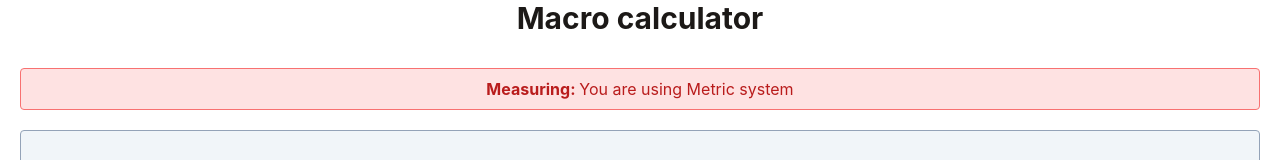
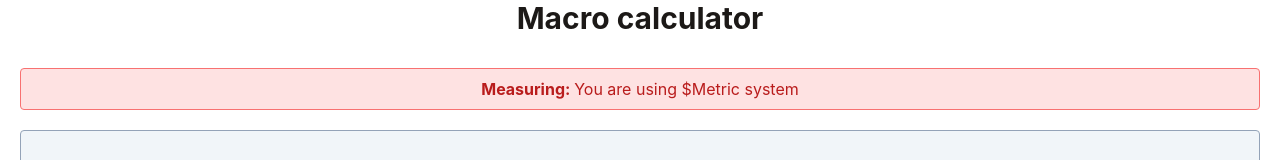
Before and after one commit to FACorreiaa/Macro-Calculator-React, a React (Vite) app: page /results in a window 1280 px wide. Shown: the top 160 px of the page. Built offline with nearby package versions, Linux system fonts and the light colour scheme; what @catppuccin/tailwindcss would draw is missing.

Commit message:
refactor results page

```diff
--- /dev/null
+++ b/src/components/dashboard/calories-objective.tsx
@@ -0,0 +1,32 @@
+import { dietObjectiveAtom, objectiveAtom } from '../../pages/tdee';
+import { useAtom } from 'jotai';
+
+export const DisplayCalorieObjective = () => {
+	const [dietObjective] = useAtom(dietObjectiveAtom);
+	const [objective] = useAtom(objectiveAtom);
+
+	return (
+		<div className="bg-slate-100 border border-slate-400  p-2  rounded relative text-center m-5">
+			<div
+				className=" m-5 justify-center text-center p-2 items-center bg-blue-500 text-white text-sm font-bold px-4 py-3 border border-blue-200 border-spacing-2 rounded"
+				role="alert">
+				<p className="text-sm">
+					<label className="font-bold">Calories target:&nbsp; </label>
+					<span>
+						For {objective} you should consume{' '}
+						<span className="underline font-bold text-lg">{dietObjective}</span>{' '}
+						per day or&nbsp;
+					</span>
+					<span>
+						<span className="underline font-bold text-lg">
+							{dietObjective * 7}
+						</span>{' '}
+						per week
+					</span>
+				</p>
+			</div>
+		</div>
+	);
+};
+
+export default DisplayCalorieObjective;
--- /dev/null
+++ b/src/components/dashboard/main-info.tsx
@@ -0,0 +1,93 @@
+import { bmrCalculationValuesAtom, bmrAtom } from '../../pages/bmr';
+import {
+	macrosAtom,
+	tdeeAtom,
+	objectiveAtom,
+	activityAtom,
+	dietObjectiveListAtom,
+} from '../../pages/tdee';
+import CustomMacroCard from './macro-card';
+import { useAtom } from 'jotai';
+
+export const DisplayBaseInfo = () => {
+	const [individualMacros] = useAtom(macrosAtom);
+	const [bmrData] = useAtom(bmrCalculationValuesAtom);
+	const [bmr] = useAtom(bmrAtom);
+	const [tdee] = useAtom(tdeeAtom);
+	const [objective] = useAtom(objectiveAtom);
+	const [activity] = useAtom(activityAtom);
+	const [allDietObjectives] = useAtom(dietObjectiveListAtom);
+
+	return (
+		<div className="bg-slate-100 border border-slate-400  p-2  rounded relative text-center m-5">
+			<div className="justify-between flex flex-row p-4 m-5">
+				<div className="w-64 shadow-sm justify-center  shadow-slate-800  bg-white p-6 border border-spacing-2 rounded">
+					<h1 className="text-xl font-bold mb-2">Biometric Data</h1>
+					<p className="text-sm">
+						<label className="font-bold">sex: </label>
+						<span>{bmrData.sex}</span>
+					</p>
+					<p className="text-sm">
+						<label className="font-bold">Age: </label>
+						<span>{bmrData.age}</span>
+					</p>
+					<p className="text-sm">
+						<label className="font-bold">Weight: </label>
+						<span>{bmrData.weight}</span>
+					</p>
+					<p className="text-sm">
+						<label className="font-bold">Height: </label>
+						<span>{bmrData.height}</span>
+					</p>
+					<p className="text-sm">
+						<label className="font-bold">BMR: </label>
+						<span>{bmr}</span>
+					</p>
+				</div>
+				<div className="w-64 shadow-sm justify-center  shadow-slate-800  bg-white p-6 border border-spacing-2 rounded">
+					<h1 className="text-xl font-bold mb-2">TDEE</h1>
+					<p className="text-sm ">
+						<span className="text-lg">{tdee}</span>
+					</p>
+				</div>
+				<div className="w-64 shadow-sm justify-center  shadow-slate-800  bg-white p-6 border border-spacing-2 rounded">
+					<h1 className="text-xl font-bold mb-2">Goals and Objectives</h1>
+
+					<p className="text-sm">
+						<label className="font-bold">Objective: </label>
+						<span>{objective}</span>
+					</p>
+					<p className="text-sm">
+						<label className="font-bold">Activity: </label>
+						<span>{activity}</span>
+					</p>
+					<p className="text-sm">
+						<label className="font-bold">Maintenance calories: </label>
+						<span>{allDietObjectives.Maintenance}</span>
+					</p>
+					<p className="text-sm">
+						<label className="font-bold">Bulking Calories: </label>
+						<span>{allDietObjectives.Bulking}</span>
+					</p>
+					<p className="text-sm">
+						<label className="font-bold">Cutting Calories: </label>
+						<span>{allDietObjectives.Cutting}</span>
+					</p>
+				</div>
+			</div>
+			<div className="justify-between flex flex-row p-4 m-5">
+				{Object.entries(individualMacros).map(([title, macros]: any) => (
+					<CustomMacroCard
+						key={title}
+						title={title}
+						protein={macros.protein}
+						fats={macros.fats}
+						carbs={macros.carbs}
+					/>
+				))}
+			</div>
+		</div>
+	);
+};
+
+export default DisplayBaseInfo;
--- /dev/null
+++ b/src/components/dashboard/metric-info.tsx
@@ -0,0 +1,19 @@
+import { bmrCalculationValuesAtom } from '../../pages/bmr';
+import { useAtom } from 'jotai';
+
+function BannerMetricInfo() {
+	const [bmrData] = useAtom(bmrCalculationValuesAtom);
+
+	return (
+		<div
+			className="bg-red-100 border border-red-400 text-red-700 mt-2 p-2 mb-2 rounded relative text-center m-5"
+			role="alert">
+			<strong className="font-bold">Measuring: </strong>
+			<span className="block sm:inline">
+				You are using ${bmrData.metric} system
+			</span>
+		</div>
+	);
+}
+
+export default BannerMetricInfo;
--- a/src/pages/results.tsx
+++ b/src/pages/results.tsx
@@ -1,20 +1,14 @@
 import BannerInfoComponent from '../components/banner-info';
+import DisplayCalorieObjective from '../components/dashboard/calories-objective';
 import CustomPieChart from '../components/dashboard/chart/pie-chart';
-import CustomMacroCard from '../components/dashboard/macro-card';
+import DisplayBaseInfo from '../components/dashboard/main-info';
+import BannerMetricInfo from '../components/dashboard/metric-info';
 import DashboardTabsComponent from '../components/dashboard/tabs';
 import HeadComponent from '../components/head';
 import { objectiveValues } from '../helper/data';
 import { getallDietObjectives, getMacroDistribution } from '../helper/tdee';
 import ResultsPageLayout from '../layout/results-layout';
-import { bmrAtom, bmrCalculationValuesAtom } from './bmr';
-import {
-	tdeeAtom,
-	dietObjectiveAtom,
-	dietObjectiveListAtom,
-	activityAtom,
-	objectiveAtom,
-	macrosAtom,
-} from './tdee';
+import { tdeeAtom, objectiveAtom } from './tdee';
 import { useAtom } from 'jotai';
 import { ReactNode, useEffect, useState } from 'react';
 
@@ -22,122 +16,6 @@ type DisplayMacrosType = {
 	children: ReactNode;
 	activePlanTab: string;
 	handlePlanTabClick: (e: React.FormEvent<HTMLButtonElement>) => void;
-};
-type IndividualMacroTypes = {
-	individualMacros: {
-		[key: string]: {
-			protein: number;
-			fats: number;
-			carbs: number;
-		};
-	};
-};
-const DisplayBaseInfo = ({ individualMacros }: IndividualMacroTypes) => {
-	const [bmrData] = useAtom(bmrCalculationValuesAtom);
-	const [bmr] = useAtom(bmrAtom);
-	const [tdee] = useAtom(tdeeAtom);
-	const [objective] = useAtom(objectiveAtom);
-	const [activity] = useAtom(activityAtom);
-	const [allDietObjectives] = useAtom(dietObjectiveListAtom);
-
-	return (
-		<div className="bg-slate-100 border border-slate-400  p-2  rounded relative text-center m-5">
-			<div className="justify-between flex flex-row p-4 m-5">
-				<div className="w-64 shadow-sm justify-center  shadow-slate-800  bg-white p-6 border border-spacing-2 rounded">
-					<h1 className="text-xl font-bold mb-2">Biometric Data</h1>
-					<p className="text-sm">
-						<label className="font-bold">sex: </label>
-						<span>{bmrData.sex}</span>
-					</p>
-					<p className="text-sm">
-						<label className="font-bold">Age: </label>
-						<span>{bmrData.age}</span>
-					</p>
-					<p className="text-sm">
-						<label className="font-bold">Weight: </label>
-						<span>{bmrData.weight}</span>
-					</p>
-					<p className="text-sm">
-						<label className="font-bold">Height: </label>
-						<span>{bmrData.height}</span>
-					</p>
-					<p className="text-sm">
-						<label className="font-bold">BMR: </label>
-						<span>{bmr}</span>
-					</p>
-				</div>
-				<div className="w-64 shadow-sm justify-center  shadow-slate-800  bg-white p-6 border border-spacing-2 rounded">
-					<h1 className="text-xl font-bold mb-2">TDEE</h1>
-					<p className="text-sm ">
-						<span className="text-lg">{tdee}</span>
-					</p>
-				</div>
-				<div className="w-64 shadow-sm justify-center  shadow-slate-800  bg-white p-6 border border-spacing-2 rounded">
-					<h1 className="text-xl font-bold mb-2">Goals and Objectives</h1>
-
-					<p className="text-sm">
-						<label className="font-bold">Objective: </label>
-						<span>{objective}</span>
-					</p>
-					<p className="text-sm">
-						<label className="font-bold">Activity: </label>
-						<span>{activity}</span>
-					</p>
-					<p className="text-sm">
-						<label className="font-bold">Maintenance calories: </label>
-						<span>{allDietObjectives.Maintenance}</span>
-					</p>
-					<p className="text-sm">
-						<label className="font-bold">Bulking Calories: </label>
-						<span>{allDietObjectives.Bulking}</span>
-					</p>
-					<p className="text-sm">
-						<label className="font-bold">Cutting Calories: </label>
-						<span>{allDietObjectives.Cutting}</span>
-					</p>
-				</div>
-			</div>
-			<div className="justify-between flex flex-row p-4 m-5">
-				{Object.entries(individualMacros).map(([title, macros]: any) => (
-					<CustomMacroCard
-						key={title}
-						title={title}
-						protein={macros.protein}
-						fats={macros.fats}
-						carbs={macros.carbs}
-					/>
-				))}
-			</div>
-		</div>
-	);
-};
-
-const DisplayCalorieObjective = () => {
-	const [dietObjective] = useAtom(dietObjectiveAtom);
-	const [objective] = useAtom(objectiveAtom);
-
-	return (
-		<div className="bg-slate-100 border border-slate-400  p-2  rounded relative text-center m-5">
-			<div
-				className=" m-5 justify-center text-center p-2 items-center bg-blue-500 text-white text-sm font-bold px-4 py-3 border border-blue-200 border-spacing-2 rounded"
-				role="alert">
-				<p className="text-sm">
-					<label className="font-bold">Calories target:&nbsp; </label>
-					<span>
-						For {objective} you should consume{' '}
-						<span className="underline font-bold text-lg">{dietObjective}</span>{' '}
-						per day or&nbsp;
-					</span>
-					<span>
-						<span className="underline font-bold text-lg">
-							{dietObjective * 7}
-						</span>{' '}
-						per week
-					</span>
-				</p>
-			</div>
-		</div>
-	);
 };
 
 const DisplayMacros = ({
@@ -162,9 +40,6 @@ function ResultsPage() {
 	const [activePlanTab, setActivePlanTab] = useState(objective);
 	const [tdee] = useAtom(tdeeAtom);
 	const dietObjectives = getallDietObjectives(tdee, activePlanTab);
-	const [bmrData] = useAtom(bmrCalculationValuesAtom);
-
-	const [individualMacros] = useAtom(macrosAtom);
 
 	const [macroDistribution, setMacroDistribution] = useState(
 		getMacroDistribution(
@@ -197,11 +72,8 @@ function ResultsPage() {
 			/>
 
 			<div className="container">
-				<BannerInfoComponent
-					title="Measuring: "
-					label={`You are using ${bmrData.metric} system`}
-				/>
-				<DisplayBaseInfo individualMacros={individualMacros} />
+				<BannerMetricInfo />
+				<DisplayBaseInfo />
 				<BannerInfoComponent
 					title="Advice: "
 					label="Keep in mind the body is not a calculator and this or any tool out there are just extimatives. Adjust yours for the best result possible and enjoy the process."
```
